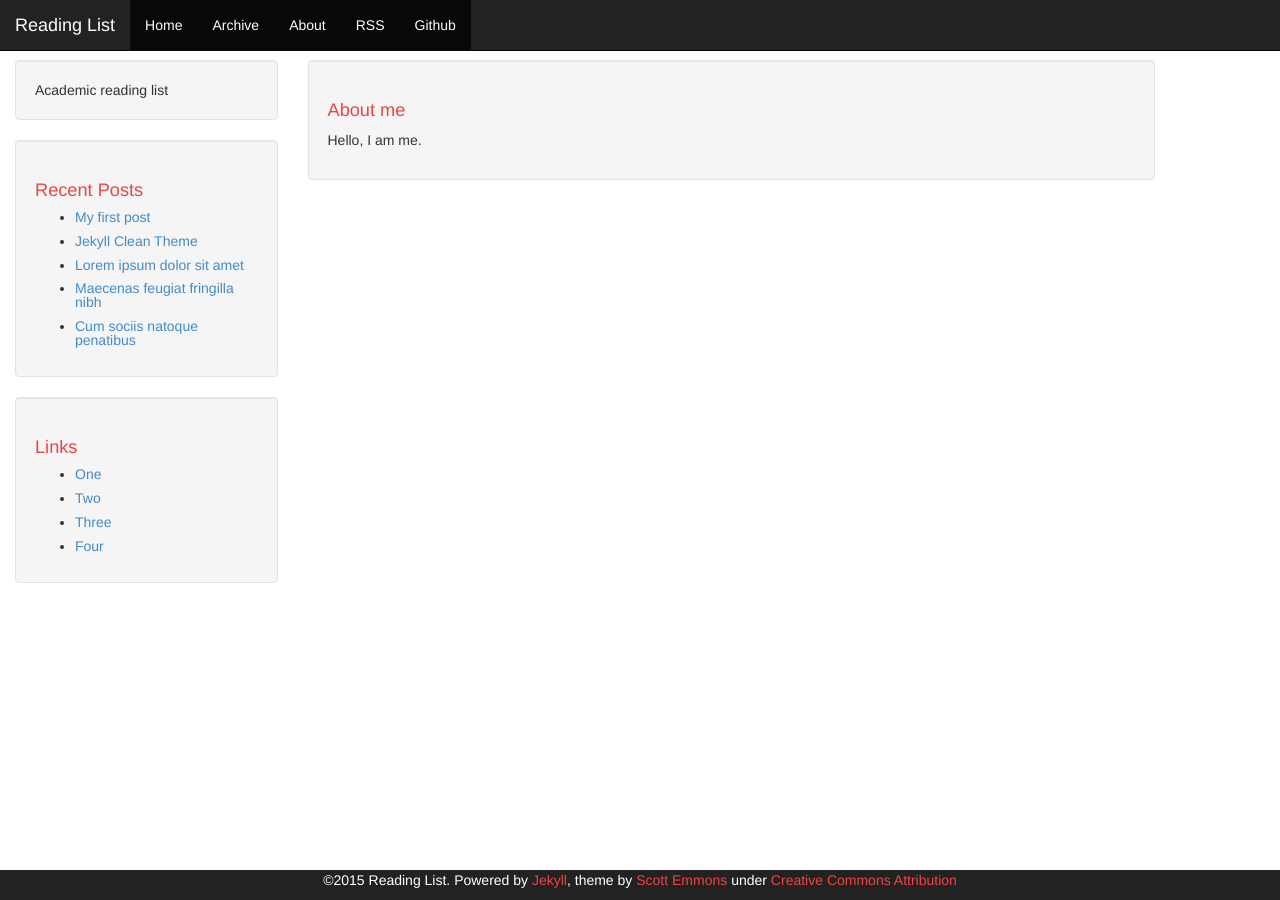
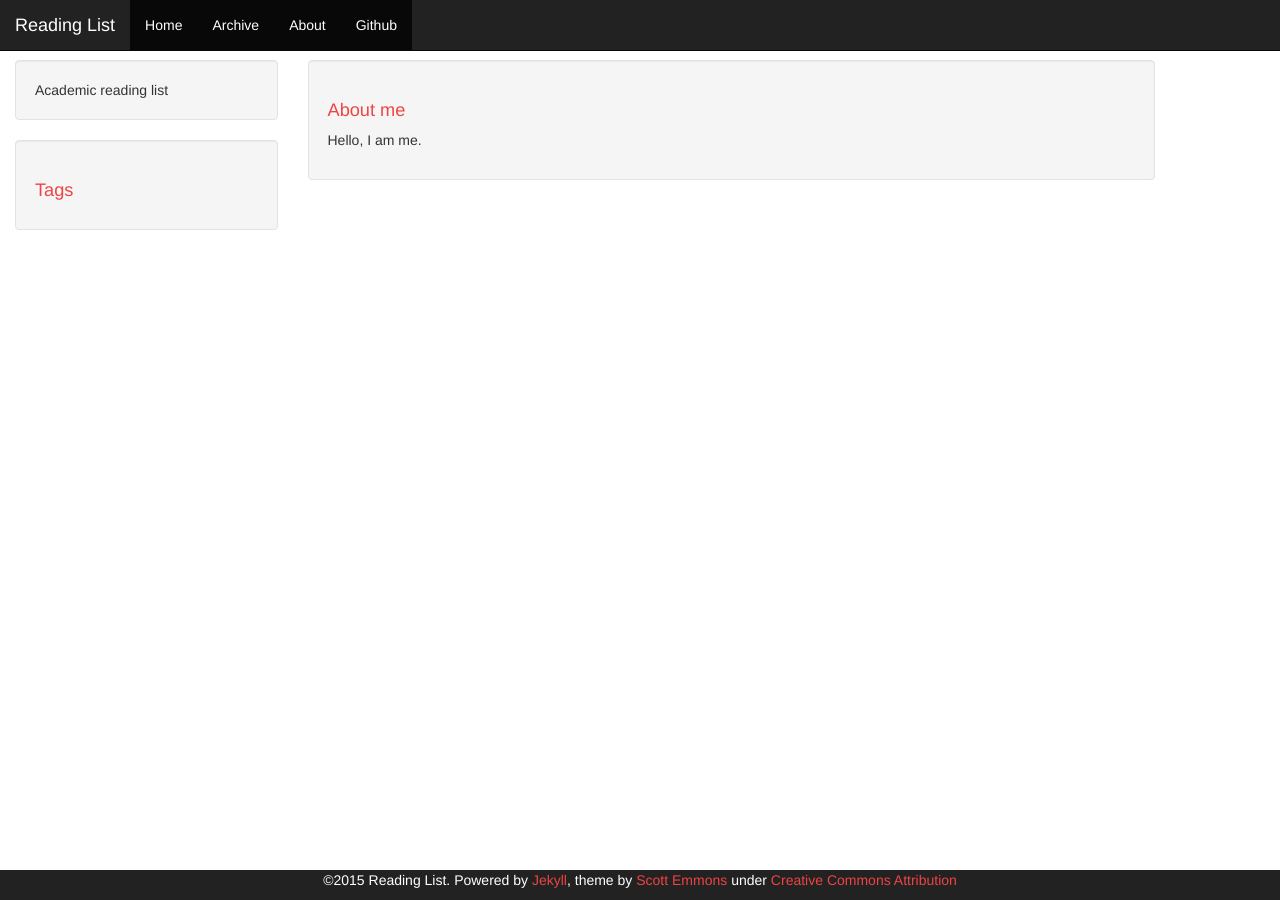
Before and after one commit to allenyin/reading_list, a Jekyll site: the page built from about.html, in a window 1280 px wide. Built offline with Jekyll 4.4.1, drawn with Linux system fonts in a browser that asks for light colours; Markdown is read by kramdown in place of the engine named in the settings.

Commit message:
Ripped out some extra stuff from the original theme

```diff
--- a/_config.yml
+++ b/_config.yml
@@ -22,10 +22,10 @@ gaaccount: ''
 # setting below must also be true. Individual posts can override 'comments' to
 # disable on a post-by-post basis
 disqus: ''
-comments: true
+comments: false
 
 permalink: /:year/:month/:title
-paginate: 3
+paginate: 20
 
 highlighter: pygments
 markdown: redcarpet
--- a/_includes/header.html
+++ b/_includes/header.html
@@ -31,7 +31,6 @@
                     <li class="active visible-xs-block"><a href="{{ site.baseurl }}/links.html">Links</a></li>
                     <li class="active"><a href="{{ site.baseurl }}/archive.html">Archive</a></li>
                     <li class="active"><a href="{{ site.baseurl }}/about.html">About</a></li>
-                    <li class="active"><a href="{{ site.baseurl }}/feed.xml">RSS</a></li>
                     {% if site.github != '' %}
                       <li class="active"><a href="https://github.com/{{ site.github }}">Github</a></li>
                     {% endif %}
--- a/_includes/links-list.html
+++ /dev/null
@@ -1,7 +0,0 @@
-<h1>Links</h1>
-<ul>
-  <li><a href="#">One</a></li>
-  <li><a href="#">Two</a></li>
-  <li><a href="#">Three</a></li>
-  <li><a href="#">Four</a></li>
-</ul>
--- a/_includes/sidebar.html
+++ b/_includes/sidebar.html
@@ -3,14 +3,5 @@
 </div>
 
 <div class="sidebar well">
-    <h1>Recent Posts</h1>
-    <ul>
-        {% for post in site.posts limit:5 %}
-          <li><a href="{{ site.baseurl}}{{ post.url }}">{{ post.title }}</a></li>
-        {% endfor %}
-    </ul>
+    <h1>Tags</h1>
 </div>
-
-<div class="sidebar well">
-{% include links-list.html %}
-</div>
```
Also changed, not shown: feed.xml (deleted, +0 -22 lines), README.md.
